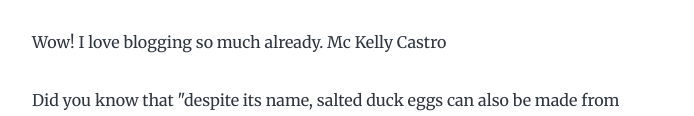
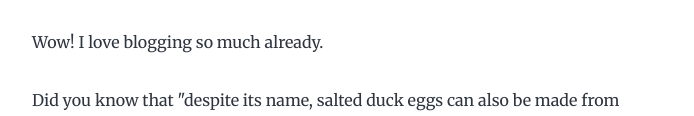
Before and after one commit to McKellyCastro/gatsby-starter-blog, a Gatsby site: page /my-second-post/ in a window 1280 px wide. Shown: the part 211-327 px from the top of the page, without its empty margins (292-986 px from the left). Built offline with nearby package versions, Linux system fonts and the light colour scheme; Gatsby itself is replaced by a stand-in of ours.

Commit message:
Update index.md

```diff
--- a/content/blog/my-second-post/index.md
+++ b/content/blog/my-second-post/index.md
@@ -3,7 +3,7 @@ title: My Second Post!
 date: "2015-05-06T23:46:37.121Z"
 ---
 
-Wow! I love blogging so much already. Mc Kelly Castro
+Wow! I love blogging so much already.
 
 Did you know that "despite its name, salted duck eggs can also be made from
 chicken eggs, though the taste and texture will be somewhat different, and the
```
